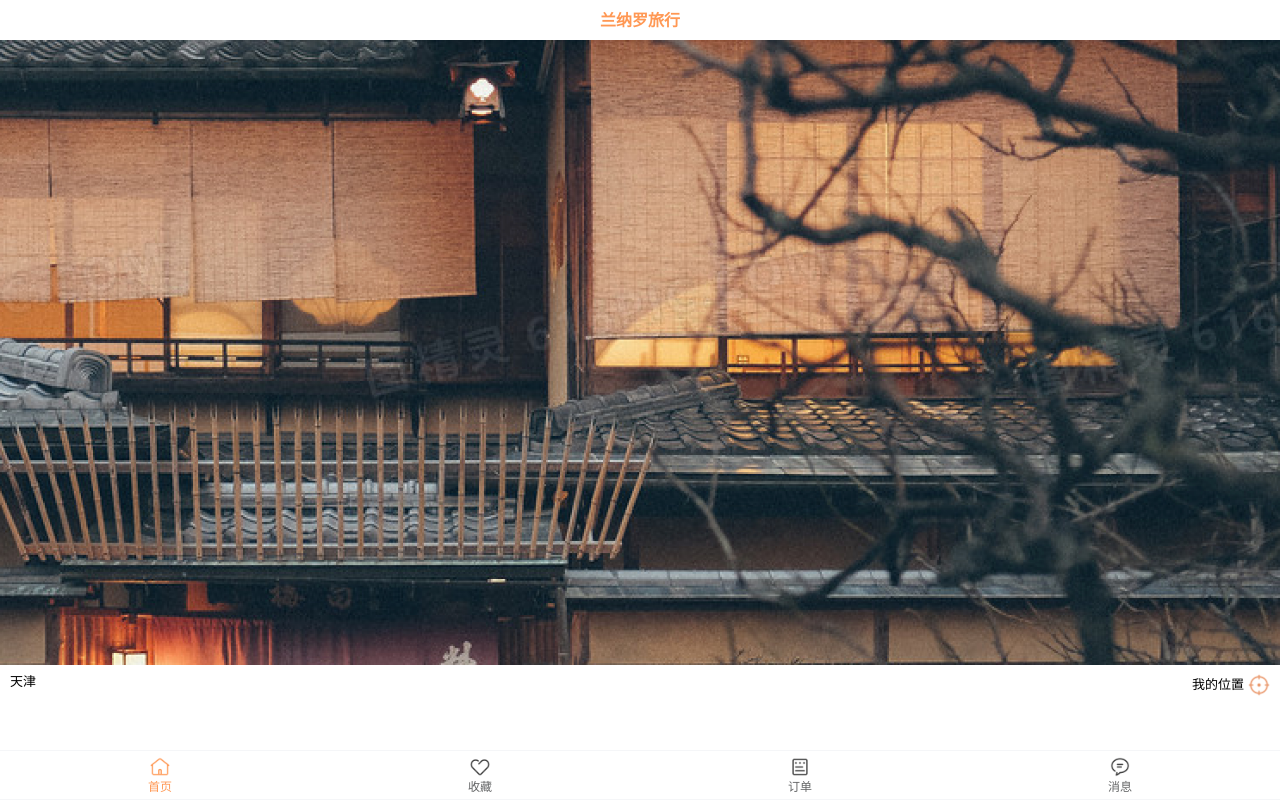
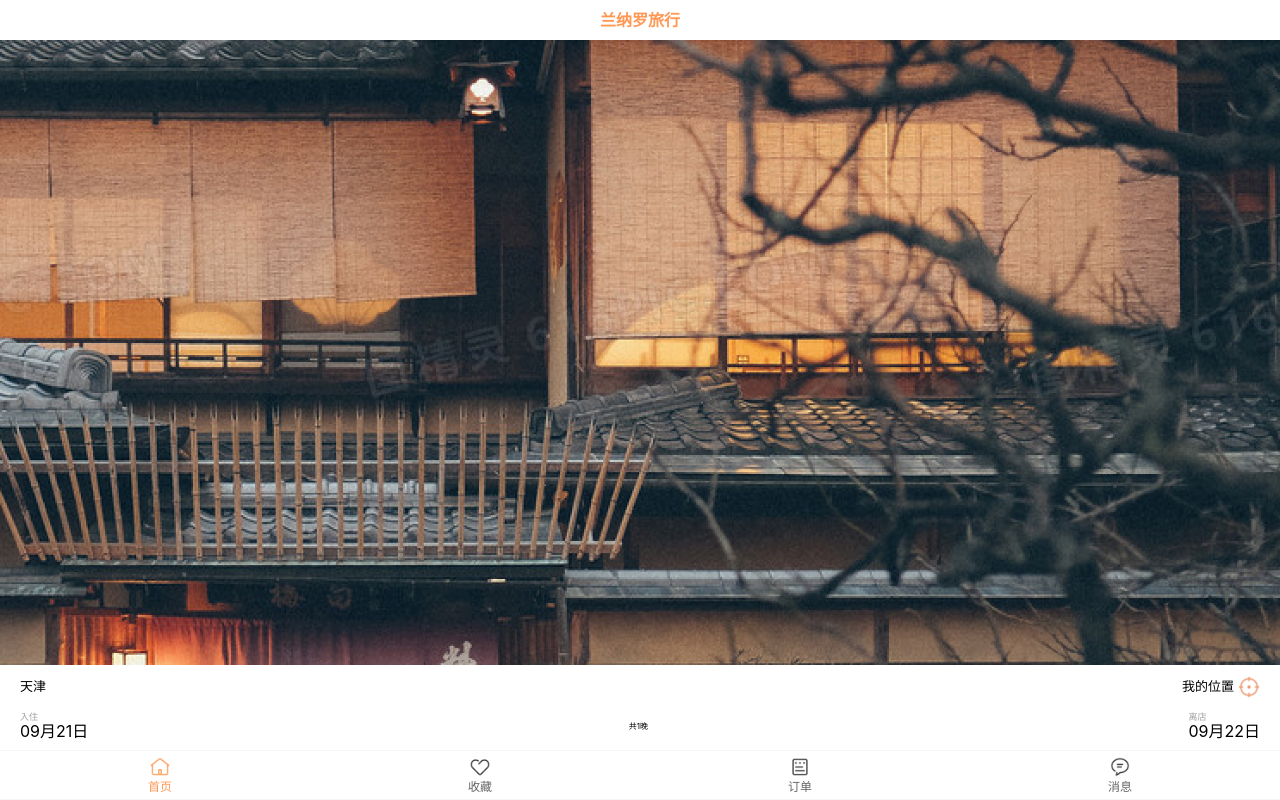
Before and after one commit to tsja2001/mobile_trip_vue, a Vue app: page /#/home in a window 1280 px wide. Built offline with nearby package versions, Linux system fonts and the light colour scheme.

Commit message:
add:完成入住日期选择功能:1/1

```diff
--- a/package.json
+++ b/package.json
@@ -8,6 +8,7 @@
   },
   "dependencies": {
     "axios": "^0.27.2",
+    "dayjs": "^1.11.5",
     "less": "^4.1.3",
     "normalize.css": "^8.0.1",
     "pinia": "^2.0.22",
--- /dev/null
+++ b/src/utils/format_date.js
@@ -0,0 +1,9 @@
+import dayjs from 'dayjs'
+
+export function formatMonthDay(date) {
+  return dayjs(date).format('MM月DD日')
+}
+
+export function getDiffDate(startDate, endDate) {
+  return dayjs(endDate).diff(startDate, 'day')
+}
--- a/src/views/home/cpns/home-search-box.vue
+++ b/src/views/home/cpns/home-search-box.vue
@@ -1,19 +1,51 @@
 <template>
   <div class="search_box">
-    <div class="position">
-      <div class="left" @click="cityClick">{{ currentCity.cityName }}</div>
+    <!-- 位置 -->
+    <div class="position item">
+      <div class="left" @click="cityClick">
+        {{ currentCity.cityName }}
+      </div>
       <div class="right" @click="positonClick">
         <div class="text">我的位置</div>
-        <img src="@/assets/img/location_city.png" class="loaction_img" />
+        <img
+          src="@/assets/img/location_city.png"
+          class="loaction_img"
+        />
       </div>
     </div>
+    <!-- 时间选择 -->
+    <div
+      class="time_select item"
+      @click="showCalendar = true"
+    >
+      <div class="time_item">
+        <div class="time_text">入住</div>
+        <div class="time_main">{{ startDate }}</div>
+      </div>
+      <div class="middle_text">共{{ diffDate }}晚</div>
+      <div class="time_item">
+        <div class="time_text">离店</div>
+        <div class="time_main">{{ endDate }}</div>
+      </div>
+    </div>
+    <van-calendar
+      v-model:show="showCalendar"
+      type="range"
+      color="#ff9854"
+      @confirm="onCalendarConfirm"
+    />
   </div>
 </template>
 
 <script setup>
 import router from '@/router'
 import { useCityStore } from '@/store/modules/city'
+import {
+  formatMonthDay,
+  getDiffDate
+} from '@/utils/format_date'
 import { storeToRefs } from 'pinia'
+import { ref } from 'vue'
 
 const positonClick = () => {
   navigator.geolocation.getCurrentPosition(
@@ -34,14 +66,37 @@
 // 获取当前城市
 const cityStore = useCityStore()
 const { currentCity } = storeToRefs(cityStore)
+
+// 显示当前时间, 明天
+const nowDate = new Date()
+const startDate = ref(formatMonthDay(nowDate))
+const newDate = nowDate.setDate(nowDate.getDate() + 1)
+const endDate = ref(formatMonthDay(newDate))
+// 相差几天
+const diffDate = ref('1')
+
+// 点击选择日期
+const showCalendar = ref(false)
+
+const onCalendarConfirm = (dates) => {
+  showCalendar.value = false
+
+  startDate.value = formatMonthDay(dates[0])
+  endDate.value = formatMonthDay(dates[1])
+
+  diffDate.value = getDiffDate(dates[0], dates[1])
+}
 </script>
 <style lang="less" scoped>
-.position {
-  width: 100;
+.item {
+  width: 100%;
   display: flex;
   flex-flow: row nowrap;
-  padding: 5px 10px;
+  align-items: center;
+  padding: 7px 20px;
   box-sizing: border-box;
+}
+.position {
   font-size: 13px;
   .left {
     flex: 1;
@@ -57,4 +112,21 @@
     }
   }
 }
+.time_select {
+  justify-content: space-between;
+  // padding: 4px 20px;
+  .time_item {
+    // width: 90px;
+    .time_text {
+      font-size: 9px;
+      color: #a0a0a0;
+      .time_main {
+        font-size: 10px;
+      }
+    }
+  }
+  .middle_text {
+    font-size: 8px;
+  }
+}
 </style>
```
Also changed, not shown: 2 other files (tests, documents, lock files or other folders).
